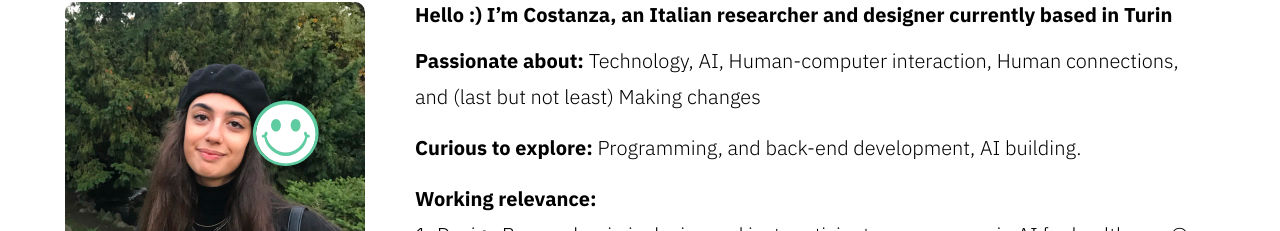
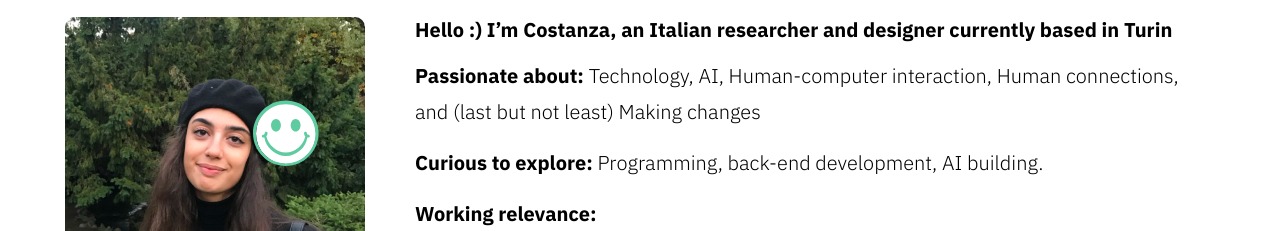
Before and after one commit to Costanzadar/Portfolio, a plain HTML site: page about me.html in a window 1280 px wide. Shown: the part 107-338 px from the top of the page. Drawn offline with Linux system fonts and the light colour scheme; a web font is replaced by a local one.

Commit message:
Update about me.html

```diff
--- a/about me.html
+++ b/about me.html
@@ -259,7 +259,7 @@
         <div class="content">
             <p> <b> Hello :) I’m Costanza, an Italian researcher and designer currently based in Turin </b> </p>
             <p class="Experiences"> <b>Passionate about:</b> Technology, AI, Human-computer interaction, Human connections, and (last but not least) Making changes</p>
-            <p class="Experiences"> <b>Curious to explore:</b> Programming, and back-end development, AI building.</p>
+            <p class="Experiences"> <b>Curious to explore:</b> Programming, back-end development, AI building.</p>
             <p class="Experiences"> <b>Working relevance:</b>
 <br> 1. Design Researcher in inclusive and just participatory processes in AI for healthcare @ <a href="https://www.linkedin.com/company/poel-polito/?lipi=urn%3Ali%3Apage%3Ad_flagship3_search_srp_all%3BqLg1np8qSrCS4Fl9Vn1zFw%3D%3D">POEL</a> 2022-2025
 <br> 2. Product designer at <a href="https://www.letsenvision.com/">Envision</a> 2022-2025
@@ -269,7 +269,6 @@
  <p class="hobbies">
 <br> <b>Currently reading:</b> My Family and Other Animals - G. Durrell
 <br> <b>Current hobby:</b> Crocheting
-<br> <b>Plants alive:</b> 4/4
 </p>
         </div>
       </div>
```
